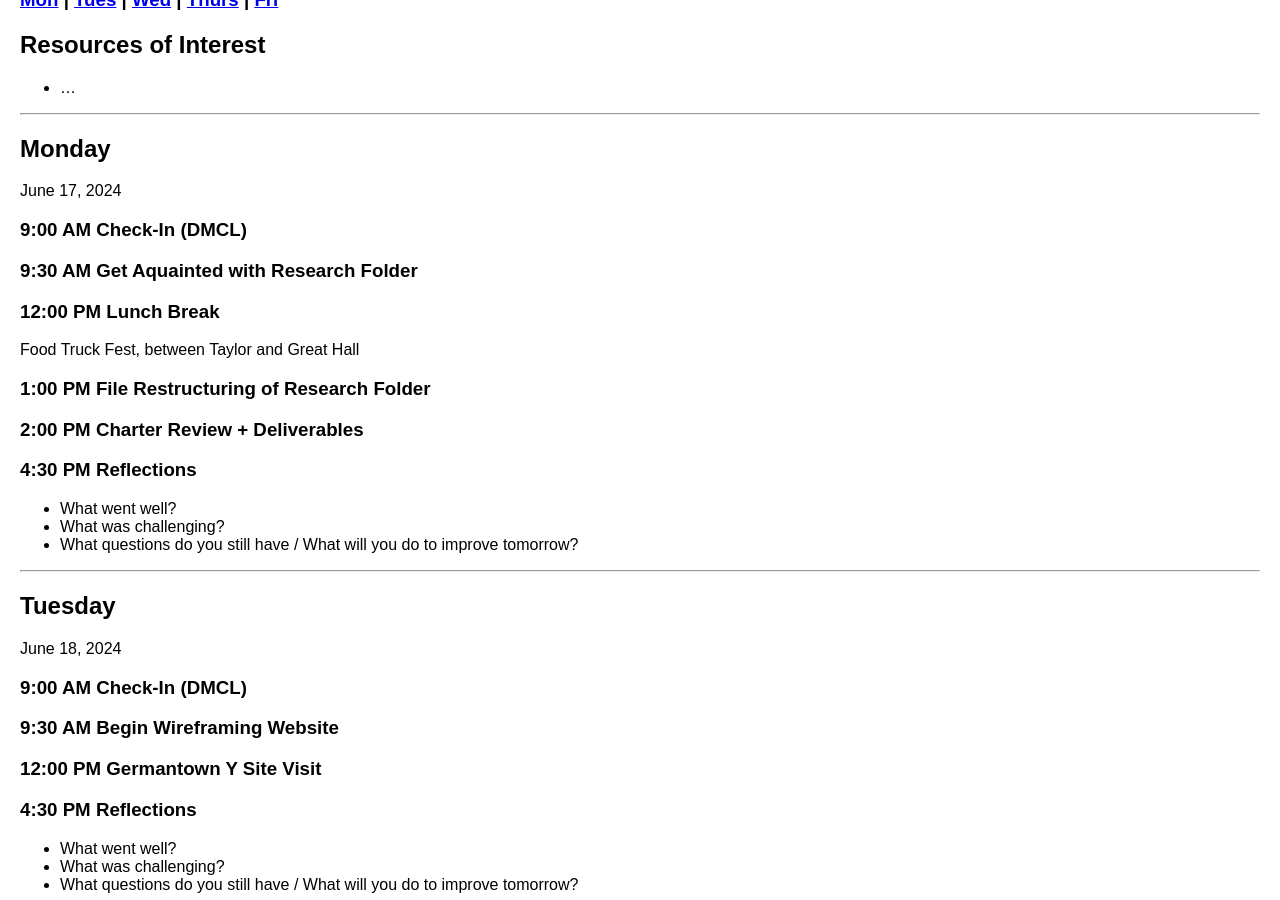
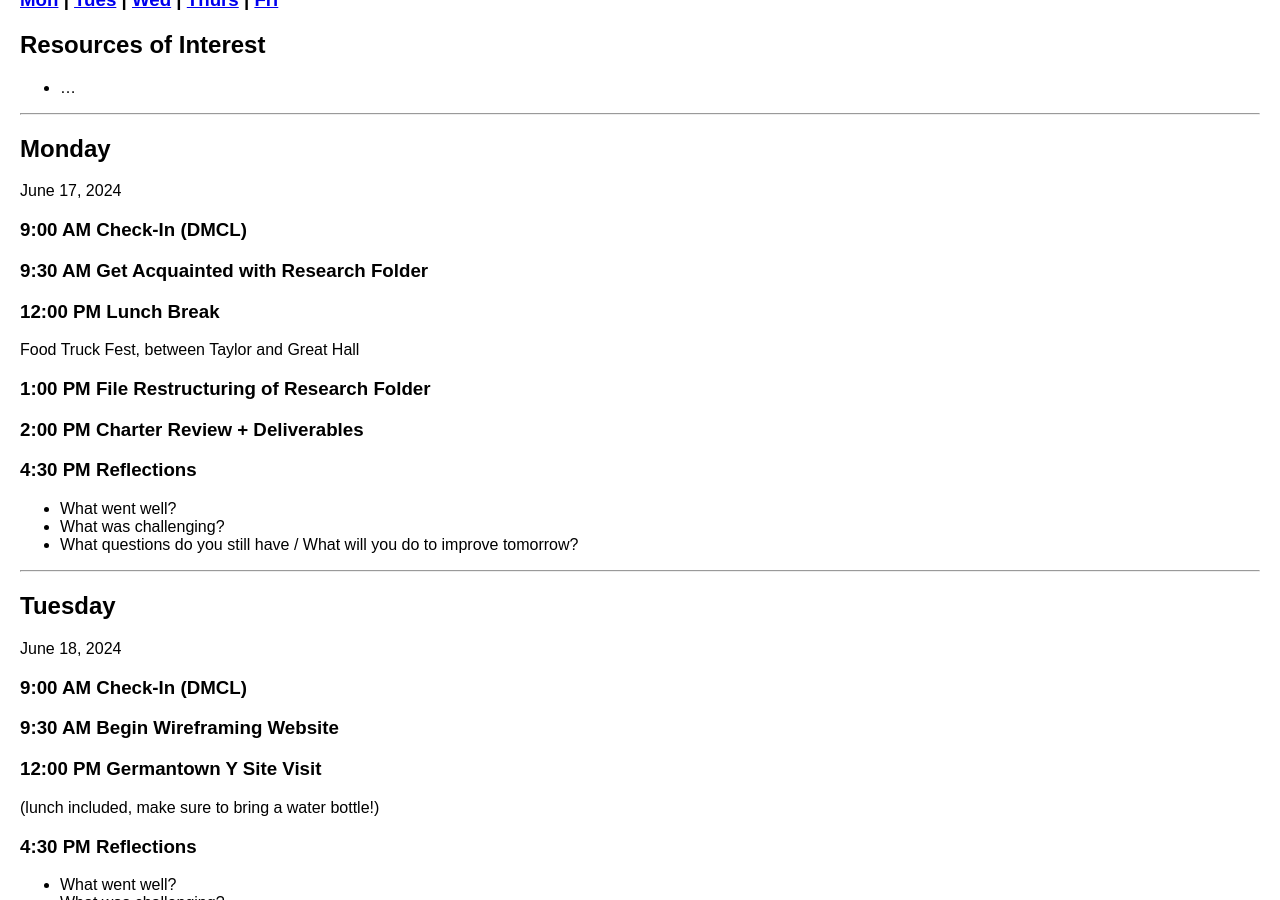
Before and after one commit to digbmc/dssf-syll, a Jekyll site: the page built from _weeks/03-work.md, in a window 1280 px wide and 900 px high, scrolled down 244 px. Built offline with Jekyll 4.4.1, drawn with Linux system fonts in a browser that asks for light colours.

Commit message:
Update 03-work.md; fix typo

```diff
--- a/_weeks/03-work.md
+++ b/_weeks/03-work.md
@@ -15,7 +15,7 @@ June 17, 2024
 
 ### 9:00 AM Check-In (DMCL)
 
-### 9:30 AM Get Aquainted with Research Folder
+### 9:30 AM Get Acquainted with Research Folder
 
 ### 12:00 PM Lunch Break
 Food Truck Fest, between Taylor and Great Hall
@@ -39,6 +39,8 @@ June 18, 2024
 ### 9:30 AM Begin Wireframing Website
 
 ### 12:00 PM Germantown Y Site Visit
+(lunch included, make sure to bring a water bottle!)
+
 
 ### 4:30 PM Reflections
 - What went well?
```
